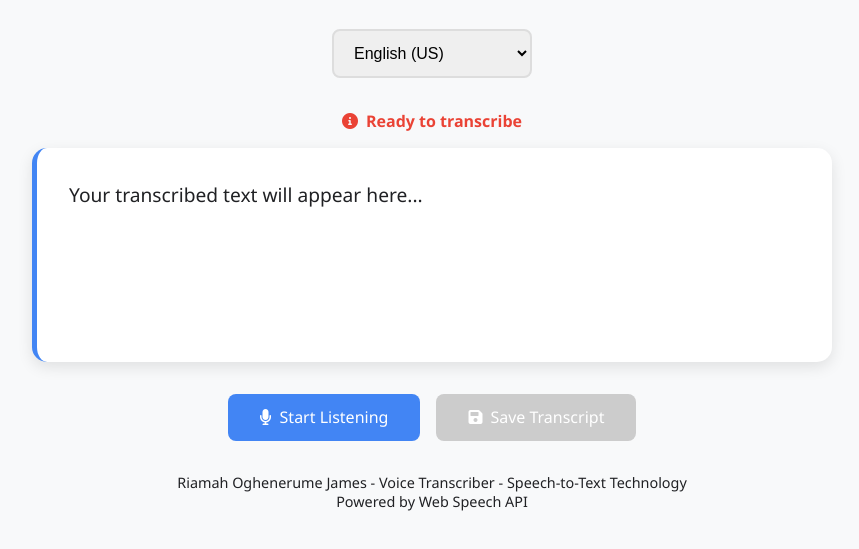
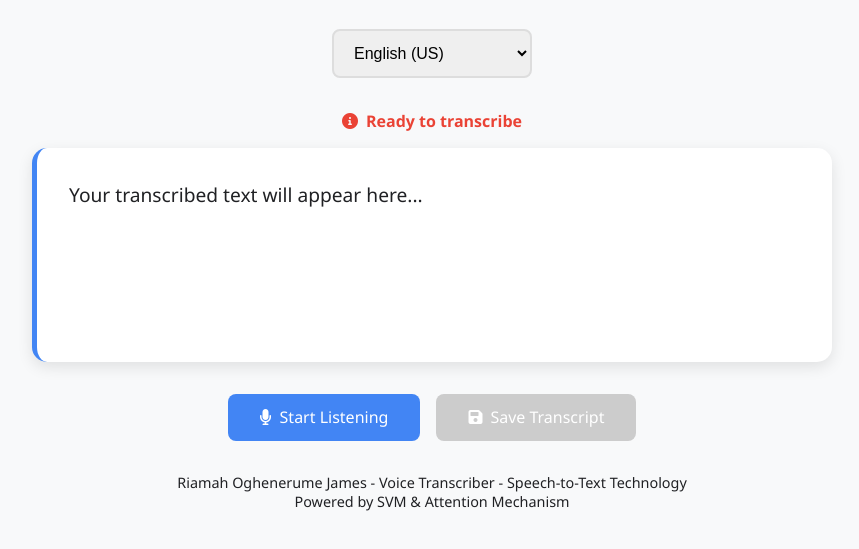
Before and after one commit to thetruesammyjay/stt-app-demo, a website: page public/index.html in a window 1280 px wide. Shown: the part 125-674 px from the top of the page, without its empty margins (208-1067 px from the left). Drawn offline with Linux system fonts and the light colour scheme.

Commit message:
Update index.html

```diff
--- a/public/index.html
+++ b/public/index.html
@@ -236,7 +236,7 @@
 
         <footer>
             <p>Riamah Oghenerume James - Voice Transcriber - Speech-to-Text Technology</p>
-            <p>Powered by Web Speech API</p>
+            <p>Powered by SVM & Attention Mechanism</p>
         </footer>
     </div>
 
```
